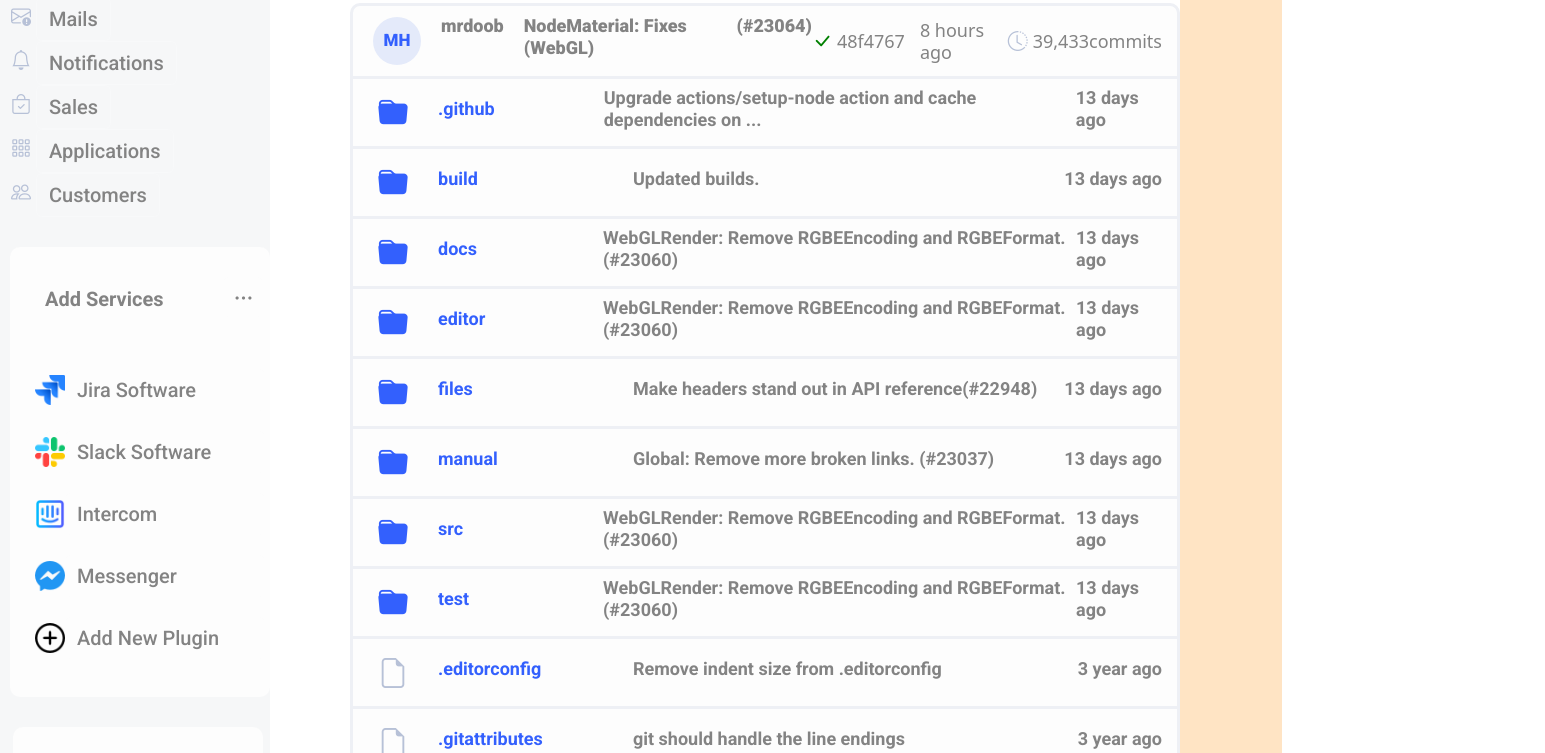
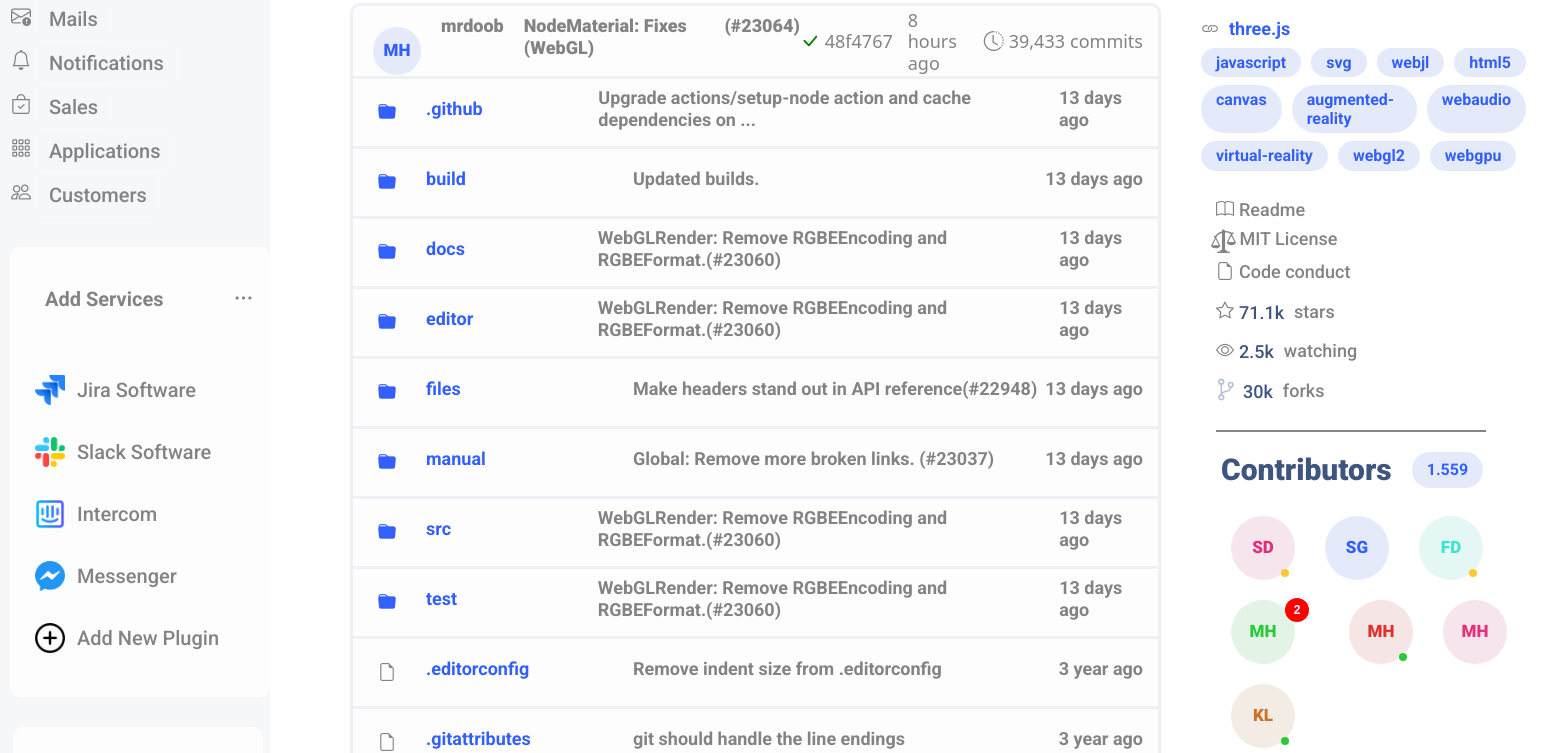
Before and after one commit to cronni1996/test_bootstrap, a Vue app: page / in a window 1280 px wide. Shown: the part 363-1116 px from the top of the page, 1545 px wide, since content can reach past the window. Built offline with nearby package versions, Linux system fonts and the light colour scheme; a web font is replaced by a local one.

Commit message:
30.04.2023

```diff
--- a/src/App.vue
+++ b/src/App.vue
@@ -7,10 +7,10 @@
     <div class="mainDown">
       <main-up class="mainUp"/>
       <div class="main21frr">
-      <div class="mainDownLeftGroup">
-        <MainTopLeft class="mainTopLeft"/>
-        <MainDownLeft class="mainDownLeft"/>
-      </div>
+        <div class="mainDownLeftGroup">
+          <MainTopLeft class="mainTopLeft"/>
+          <MainDownLeft class="mainDownLeft"/>
+        </div>
         <MainRight/>
       </div>
     </div>
@@ -48,7 +48,6 @@ export default {
   flex-direction column
 
 
-
 #app
 
   flex-direction column
@@ -72,6 +71,6 @@ export default {
 .mainDownLeftGroup
   display flex
   flex-direction column
-  width 170%
+  width 240%
   margin-left 80px
 </style>
--- a/src/components/MainDownLeft.vue
+++ b/src/components/MainDownLeft.vue
@@ -20,8 +20,8 @@
             <h4 class="data">8 hours ago</h4>
             <div class="commits">
               <i class="bi bi-clock-history"></i>
-              <h4 class="int-commits">39,433</h4>
-              <h4 class="string-commits">commits</h4>
+              <h4 class="int-commits"> 39,433 </h4>
+              <h4 class="string-commits"> commits</h4>
             </div>
           </div>
         </div>
@@ -257,7 +257,8 @@ $border-color = #eef0f5
   width 100%
 
   margin-top 5px
-
+.int-commits
+  margin-right 5px
 .line2
   border-top solid 3px $border-color
   width 100%
--- a/src/components/MainRight.vue
+++ b/src/components/MainRight.vue
@@ -1,7 +1,103 @@
 <template>
-<div class="container-mainRight">
+  <div class="container-mainRight">
+    <div class="content">
+      <div class="text">
+        <h3 class="text-h3">About</h3>
+        <h4 class="text-h4">JavaScript 3D Library</h4>
+      </div>
+      <div class="three">
+        <h4 class="text-three"><i class="bi bi-link"></i>three.js</h4>
+        <div class="three-line1">
+          <h5> javascript</h5>
+          <h5>svg</h5>
+          <h5>webjl</h5>
+          <h5>html5</h5>
+        </div>
+        <div class="three-line2">
+          <h5>canvas</h5>
+          <h5>augmented-reality</h5>
+          <h5>webaudio</h5>
+        </div>
+        <div class="three-line3">
+          <h5>virtual-reality</h5>
+          <h5>webgl2</h5>
+          <h5>webgpu</h5>
+        </div>
 
-</div>
+      </div>
+      <div class="icons">
+        <h4 class="readme"><i class="bi bi-book"></i>Readme</h4>
+        <h4 class="mit">
+          <svg viewBox="0 0 16 16" xmlns="http://www.w3.org/2000/svg" fill="#838383">
+            <g id="SVGRepo_bgCarrier" stroke-width="0"></g>
+            <g id="SVGRepo_tracerCarrier" stroke-linecap="round" stroke-linejoin="round" stroke="#CCCCCC"
+               stroke-width="0.032"></g>
+            <g id="SVGRepo_iconCarrier">
+              <path fill="#838383"
+                    d="M15.81 9l-2.47-4.93 0.83-0.15c0.239-0.044 0.418-0.251 0.418-0.5 0-0.281-0.227-0.508-0.508-0.508-0.032 0-0.063 0.003-0.093 0.009l-0.777 0.14c-0.993-0.755-2.25-1.21-3.613-1.21-0.21 0-0.418 0.011-0.623 0.032-0.036-0.5-0.457-0.882-0.967-0.882-0.003 0-0.005 0-0.008 0-0.552 0-1 0.448-1 1v0.2c-1.714 0.336-3.151 1.327-4.066 2.697l-0.754 0.153c-0.257 0.024-0.457 0.239-0.457 0.5 0 0.277 0.225 0.502 0.502 0.502 0.016 0 0.032-0.001 0.047-0.002l0.088 0 0.35-0.050-2.52 5h-0.19c0 1.1 1.34 2 3 2s3-0.9 3-2h-0.19l-2.56-5.12h0.1c0.172-0.031 0.311-0.144 0.379-0.297 0.021-0.093 0.701-1.583 3.271-2.363v10.78h-1v1h-2v1h8v-1h-2v-1h-1v-11.12c0.201-0.031 0.434-0.049 0.67-0.049 1.152 0 2.205 0.419 3.016 1.114l-0.006-0.005-2.49 5.060h-0.19c0 1.1 1.34 2 3 2s3-0.9 3-2h-0.19zM5 11h-4l2-3.94zM11 9l2-3.94 2 3.94h-4z"></path>
+            </g>
+          </svg>
+          MIT License
+        </h4>
+        <h4 class="code"><i class="bi bi-file-earmark"></i>Code conduct</h4>
+        <div class="stars">
+          <i class="bi bi-star"></i>
+          <h4 class="int-stars">71.1k</h4>
+          <h4 class="string-stars">stars</h4>
+        </div>
+        <div class="watching">
+          <i class="bi bi-eye"/>
+          <h4 class="int-watching">2.5k</h4>
+          <h4 class="string-watching">watching</h4>
+        </div>
+        <div class="forks">
+          <svg width="30px" height="30px" viewBox="0 0 512 512" xmlns="http://www.w3.org/2000/svg"><title>
+            ionicons-v5-d</title>
+            <circle cx="160" cy="96" r="48"
+                    style="fill:none;stroke:#b6bfd5;stroke-linecap:round;stroke-linejoin:round;stroke-width:32px"/>
+            <circle cx="160" cy="416" r="48"
+                    style="fill:none;stroke:#b6bfd5;stroke-linecap:round;stroke-linejoin:round;stroke-width:32px"/>
+            <line x1="160" y1="368" x2="160" y2="144"
+                  style="fill:none;stroke:#b6bfd5;stroke-linecap:round;stroke-linejoin:round;stroke-width:32px"/>
+            <circle cx="352" cy="160" r="48"
+                    style="fill:none;stroke:#b6bfd5;stroke-linecap:round;stroke-linejoin:round;stroke-width:32px"/>
+            <path d="M352,208c0,128-192,48-192,160"
+                  style="fill:none;stroke:#b6bfd5;stroke-linecap:round;stroke-linejoin:round;stroke-width:32px"/>
+          </svg>
+          <h4 class="int-forks">30k</h4>
+          <h4 class="string-forks">forks</h4>
+        </div>
+      </div>
+      <div class="contributors">
+        <div class="contributors-top">
+          <h4 class="text-contributors">Contributors</h4>
+          <h5 class="int-contributors">1.559</h5>
+        </div>
+        <div class="avatar-contributors">
+          <Avatar label="SD" class="mr-2 mr-2-sd" size="xlarge" shape="circle"
+                  style="font-size:17px; font-family: Roboto, Helvetica Neue Light, Helvetica Neue, Helvetica, Arial, Lucida Grande, sans-serif;font-weight:900;background-color:#f6e5ed"/>
+          <i v-badge.danger class=" p-overlay1" style="font-size: 2rem; "/>
+          <Avatar label="SG" class="mr-2 mr-2-sg" size="xlarge" shape="circle"
+                  style="font-size:17px;  font-family: Roboto, Helvetica Neue Light, Helvetica Neue, Helvetica, Arial, Lucida Grande, sans-serif;font-weight:900; background-color:#e4eafa"/>
+          <Avatar label="FD" class="mr-2 mr-2-fd" size="xlarge" shape="circle"
+                  style="font-size:17px; font-family: Roboto, Helvetica Neue Light, Helvetica Neue, Helvetica, Arial, Lucida Grande, sans-serif;font-weight:900; background-color:#e4f7f5"/>
+          <i v-badge.danger class=" p-overlay1" style="font-size: 2rem;"/>
+          <Avatar label="MH" class="mr-2 mr-2-mh1" size="xlarge" shape="circle"
+                  style="font-size:17px; font-family: Roboto, Helvetica Neue Light, Helvetica Neue, Helvetica, Arial, Lucida Grande, sans-serif;font-weight:900;background-color:#e3f4e6"/>
+          <Badge class="badge3" value="2" position="releative" color="red"/>
+          <Avatar label="MH" class="mr-2 mr-2-mh2" size="xlarge" shape="circle"
+                  style="font-size:17px; font-family: Roboto, Helvetica Neue Light, Helvetica Neue, Helvetica, Arial, Lucida Grande, sans-serif;font-weight:900;background-color:#f6e5e5"/>
+          <i v-badge.danger class=" p-overlay1" style="font-size: 2rem; "/>
+          <Avatar label="MH" class="mr-2 mr-2-mh3" size="xlarge" shape="circle"
+                  style="font-size:17px; font-family: Roboto, Helvetica Neue Light, Helvetica Neue, Helvetica, Arial, Lucida Grande, sans-serif;font-weight:900;background-color:#f6e5ed"/>
+
+          <Avatar label="KL" class="mr-2 mr-2-kl" size="xlarge" shape="circle"
+                  style="font-size:17px; font-family: Roboto, Helvetica Neue Light, Helvetica Neue, Helvetica, Arial, Lucida Grande, sans-serif;font-weight:900;background-color:#f3ece5"/>
+          <i v-badge.danger class=" p-overlay1" style="font-size: 2rem; "/>
+        </div>
+      </div>
+    </div>
+  </div>
 </template>
 
 <script>
@@ -17,10 +113,181 @@ $background-color = #f6f7f8
 $icons-color = #b7c1d7
 $background-block = #fdfdfd
 $color-black = black
+$text-color-black = #3f547f
+$color-sd = #e42e7a
+$color-sg = #3360fd
+$color-fd = #3de5cc
+$color-mh1 = #29ca39
+$color-mh2 = #e42f2f
+$color-mh3 = #e4317c
+$color-kl = #ca7329
 
 .container-mainRight
-  background-color bisque
+  display flex
+  flex-direction column
   width 100%
   height auto
 
+.three-line1
+  display flex
+  flex-direction row
+
+.three-line2
+  display flex
+  flex-direction row
+
+.three-line3
+  display flex
+  flex-direction row
+
+.badge3
+  background-color $badge-color !important
+  position relative
+  right 10px
+  bottom 23px
+
+h5
+  font-family Roboto, Helvetica Neue Light, Helvetica Neue, Helvetica, Arial, Lucida Grande, sans-serif
+  font-size 16px
+  font-weight 600
+  background-color $background-add-code
+  padding 5px 15px 5px 15px
+
+  color $blue-color
+  margin-right 10px
+  justify-content center
+  display flex
+  border-radius 30px
+
+.content
+  font-family Roboto, Helvetica Neue Light, Helvetica Neue, Helvetica, Arial, Lucida Grande, sans-serif
+  margin-left 40px
+  margin-top 50px
+
+  .text-h3
+    font-weight 900
+    color $text-color-black
+
+.icons
+  border-bottom $text-color solid 2px
+  margin 20px 50px 0 15px
+  padding-bottom 20px
+
+.text-h4
+  margin-top 20px
+  font-weight 900
+  color $text-color-black
+
+.three
+  margin-top 20px
+
+.text-three
+  font-family Roboto, Helvetica Neue Light, Helvetica Neue, Helvetica, Arial, Lucida Grande, sans-serif
+  font-weight 600
+  color $blue-color
+
+.bi-link
+  margin-right 10px
+
+svg
+  height 25px
+  margin 0px -1px 0px -5px
+
+.bi
+  font-size 18px
+  color $text-color
+
+h4
+  color $text-color
+  font-size 18px
+
+.stars
+  display flex
+  flex-direction row
+  align-items center
+
+  .int-stars
+    color $text-color-black
+    margin 4px 10px 0 0
+
+  .string-stars
+    margin-top 10px
+
+.watching
+  display flex
+  flex-direction row
+  align-items center
+
+  .int-watching
+    color $text-color-black
+    margin 4px 10px 0 0
+
+  .string-watching
+    margin-top 10px
+
+.forks
+  display flex
+  flex-direction row
+  align-items center
+
+  .int-forks
+    color $text-color-black
+    margin 4px 10px 0 3px
+
+  .string-forks
+    margin-top 10px
+
+
+.mr-2
+  margin-top 20px
+  margin-left 30px
+
+.mr-2-sd
+  color $color-sd
+
+.mr-2-sg
+  color $color-sg
+
+.mr-2-fd
+  color $color-fd
+
+.mr-2-mh1
+  color $color-mh1
+
+.mr-2-mh2
+  color $color-mh2
+
+.mr-2-mh3
+  color $color-mh3
+
+.mr-2-kl
+  color $color-kl
+
+#pv_id_1_badge, #pv_id_2_badge
+  margin-top 50px
+  margin-right 10px
+  background-color #fdc933
+
+#pv_id_3_badge, #pv_id_4_badge
+  margin-top 50px
+  margin-right 10px
+  background-color #29ca39
+
+.contributors-top
+  display flex
+  flex-direction row
+  margin-top 20px
+  margin-left 20px
+
+  .text-contributors
+    font-family Roboto, Helvetica Neue Light, Helvetica Neue, Helvetica, Arial, Lucida Grande, sans-serif
+    font-size 30px
+    font-weight 900
+    color $text-color-black
+    margin-right 20px
+
+  .int-contributors
+    display flex
+    align-items center
+    background-color none
 </style>
--- a/src/components/header.vue
+++ b/src/components/header.vue
@@ -74,7 +74,8 @@
   </header>
   <link rel="preconnect" href="https://fonts.googleapis.com">
   <link rel="preconnect" href="https://fonts.gstatic.com" crossorigin>
-  <link href="https://fonts.googleapis.com/css2?family=Roboto:wght@100;300;400;500;700;900&display=swap" rel="stylesheet">
+  <link href="https://fonts.googleapis.com/css2?family=Roboto:wght@100;300;400;500;700;900&display=swap"
+        rel="stylesheet">
   <link rel="stylesheet" href="https://cdn.jsdelivr.net/npm/bootstrap-icons@1.8.1/font/bootstrap-icons.css">
 </template>
 
```
Also changed, not shown: src/components/sitebar.vue (+17 -3 lines).
